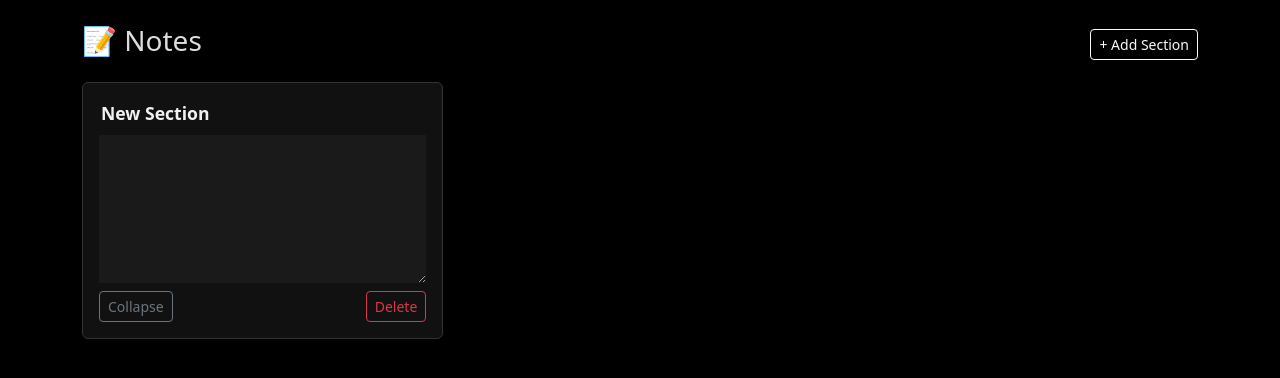
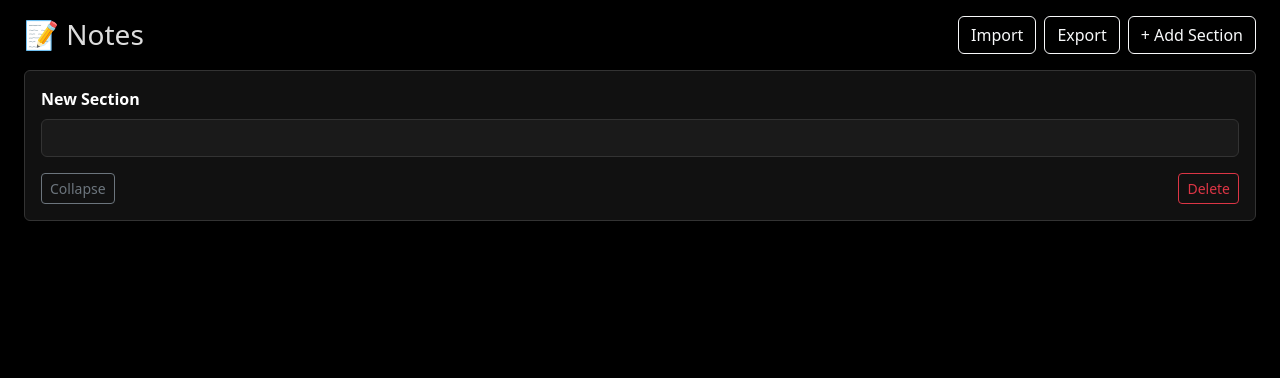
Before and after one commit to SaiKartthik/notes-app, a plain HTML site: page index.html in a window 1280 px wide. Both pictures are taken after a click on the button "+ Add Section". Drawn offline with nearby package versions, Linux system fonts and the light colour scheme.

Commit message:
{v0.1} Feature Implementation
Add sections
Add full width
save to local storage
import/export json files
Text are expands as you type

Signed-off-by: Sai Karthik <saikarthikmedepalli@gmail.com>

```diff
--- a/app.js
+++ b/app.js
@@ -1,34 +1,36 @@
 const notesContainer = document.getElementById("notesContainer");
-const addNoteBtn = document.getElementById("addNoteBtn");
+const addSectionBtn = document.getElementById("addSectionBtn");
+const exportBtn = document.getElementById("exportBtn");
+const importBtn = document.getElementById("importBtn");
+const fileInput = document.getElementById("fileInput");
 
 let notes = JSON.parse(localStorage.getItem("notes")) || [];
 
-// Save to localStorage
 function saveNotes() {
     localStorage.setItem("notes", JSON.stringify(notes));
 }
 
-// Create a note card
+function autoGrow(textarea) {
+    textarea.style.height = "auto";
+    textarea.style.height = textarea.scrollHeight + "px";
+}
+
 function createNote(note, index) {
-    const col = document.createElement("div");
-    col.className = "col-md-6 col-lg-4";
+    const card = document.createElement("div");
+    card.className = "card note-card w-100";
 
-    col.innerHTML = `
-        <div class="card note-card h-100">
-            <div class="card-body d-flex flex-column">
-                <input
+    card.innerHTML = `
+        <div class="card-body">
+            <div
                 class="note-title mb-2"
-                    value="${note.title}"
-                    placeholder="Section Title"
-                />
+                contenteditable="true"
+            >${note.title}</div>
 
-                <textarea
-                    class="note-text flex-grow-1 mb-2"
-                    rows="6"
-                >${note.content}</textarea>
+            <textarea class="form-control mb-3"
+                ${note.collapsed ? "style='display:none'" : ""}>${note.content}</textarea>
 
             <div class="d-flex justify-content-between">
-                    <button class="btn btn-sm btn-outline-secondary toggle-btn">
+                <button class="btn btn-sm btn-outline-secondary collapse-btn">
                     ${note.collapsed ? "Expand" : "Collapse"}
                 </button>
                 <button class="btn btn-sm btn-outline-danger delete-btn">
@@ -36,48 +38,45 @@ function createNote(note, index) {
                 </button>
             </div>
         </div>
-        </div>
     `;
 
-    const titleInput = col.querySelector(".note-title");
-    const textArea = col.querySelector(".note-text");
-    const toggleBtn = col.querySelector(".toggle-btn");
-    const deleteBtn = col.querySelector(".delete-btn");
+    const titleEl = card.querySelector(".note-title");
+    const textarea = card.querySelector("textarea");
+    const collapseBtn = card.querySelector(".collapse-btn");
+    const deleteBtn = card.querySelector(".delete-btn");
 
-    // Rename section
-    titleInput.addEventListener("input", () => {
-        notes[index].title = titleInput.value;
+    // Inline rename
+    titleEl.oninput = () => {
+        note.title = titleEl.textContent.trim() || "Untitled";
         saveNotes();
-    });
+    };
 
-    // Auto-save content
-    textArea.addEventListener("input", () => {
-        notes[index].content = textArea.value;
+    // Auto-grow + auto-save
+    autoGrow(textarea);
+    textarea.oninput = () => {
+        note.content = textarea.value;
+        autoGrow(textarea);
         saveNotes();
-    });
+    };
 
     // Collapse / Expand
-    if (note.collapsed) {
-        textArea.style.display = "none";
-    }
-
-    toggleBtn.addEventListener("click", () => {
-        notes[index].collapsed = !notes[index].collapsed;
+    collapseBtn.onclick = () => {
+        note.collapsed = !note.collapsed;
+        textarea.style.display = note.collapsed ? "none" : "block";
+        collapseBtn.textContent = note.collapsed ? "Expand" : "Collapse";
         saveNotes();
-        renderNotes();
-    });
+    };
 
     // Delete
-    deleteBtn.addEventListener("click", () => {
+    deleteBtn.onclick = () => {
         notes.splice(index, 1);
         saveNotes();
         renderNotes();
-    });
+    };
 
-    return col;
+    return card;
 }
 
-// Render all notes
 function renderNotes() {
     notesContainer.innerHTML = "";
     notes.forEach((note, index) => {
@@ -85,16 +84,46 @@ function renderNotes() {
     });
 }
 
-// Add new section
-addNoteBtn.addEventListener("click", () => {
-    notes.push({
+addSectionBtn.onclick = () => {
+    notes.unshift({
         title: "New Section",
         content: "",
         collapsed: false
     });
     saveNotes();
     renderNotes();
+};
+
+// Export JSON
+exportBtn.onclick = () => {
+    const blob = new Blob([JSON.stringify(notes, null, 2)], {
+        type: "application/json"
     });
+    const a = document.createElement("a");
+    a.href = URL.createObjectURL(blob);
+    a.download = "notes.json";
+    a.click();
+};
+
+// Import JSON
+importBtn.onclick = () => fileInput.click();
+
+fileInput.onchange = (e) => {
+    const file = e.target.files[0];
+    if (!file) return;
+
+    const reader = new FileReader();
+    reader.onload = () => {
+        try {
+            notes = JSON.parse(reader.result);
+            saveNotes();
+            renderNotes();
+        } catch {
+            alert("Invalid JSON file");
+        }
+    };
+    reader.readAsText(file);
+};
 
 // Initial render
 renderNotes();
--- a/index.html
+++ b/index.html
@@ -1,47 +1,47 @@
 <!DOCTYPE html>
 <html lang="en">
 <head>
-    <meta charset="UTF-8">
-    <title>Notes App</title>
+    <meta charset="UTF-8" />
+    <title>Notes</title>
 
     <!-- Bootstrap -->
     <link
         href="https://cdn.jsdelivr.net/npm/bootstrap@5.3.2/dist/css/bootstrap.min.css"
         rel="stylesheet"
-    >
+    />
 
     <style>
         body {
             background-color: #000;
             color: #ddd;
+            min-height: 100vh;
         }
 
         .note-card {
-            background-color: #111;
+            background: #111;
             border: 1px solid #333;
         }
 
         .note-title {
-            background: transparent;
-            border: none;
-            color: #f1f1f1;
-            font-size: 1.1rem;
-            font-weight: bold;
+            font-weight: 600;
+            cursor: text;
+            color: #fff;
         }
 
         .note-title:focus {
             outline: none;
-            box-shadow: none;
+            border-bottom: 1px dashed #555;
         }
 
-        .note-text {
-            background-color: #1a1a1a;
-            color: #e0e0e0;
-            border: none;
-            resize: vertical;
+        textarea {
+            background: #1a1a1a !important;
+            color: #ddd !important;
+            border: 1px solid #333 !important;
+            resize: none;
+            overflow: hidden;
         }
 
-        .note-text:clfocus {
+        textarea:focus {
             outline: none;
             box-shadow: none;
         }
@@ -49,15 +49,18 @@
 </head>
 <body>
 
-<div class="container py-4">
+<div class="container-fluid px-4 py-3">
     <div class="d-flex justify-content-between align-items-center mb-3">
-        <h3>📝 Notes</h3>
-        <button id="addNoteBtn" class="btn btn-outline-light btn-sm">
-            + Add Section
-        </button>
+        <h3 class="m-0">📝 Notes</h3>
+        <div class="d-flex gap-2">
+            <button class="btn btn-outline-light" id="importBtn">Import</button>
+            <button class="btn btn-outline-light" id="exportBtn">Export</button>
+            <button class="btn btn-outline-light" id="addSectionBtn">+ Add Section</button>
+            <input type="file" id="fileInput" hidden />
+        </div>
     </div>
 
-    <div id="notesContainer" class="row g-3"></div>
+    <div id="notesContainer" class="d-flex flex-column gap-3"></div>
 </div>
 
 <script src="app.js"></script>
```
Lines whose indentation alone changed are shown as unchanged.
